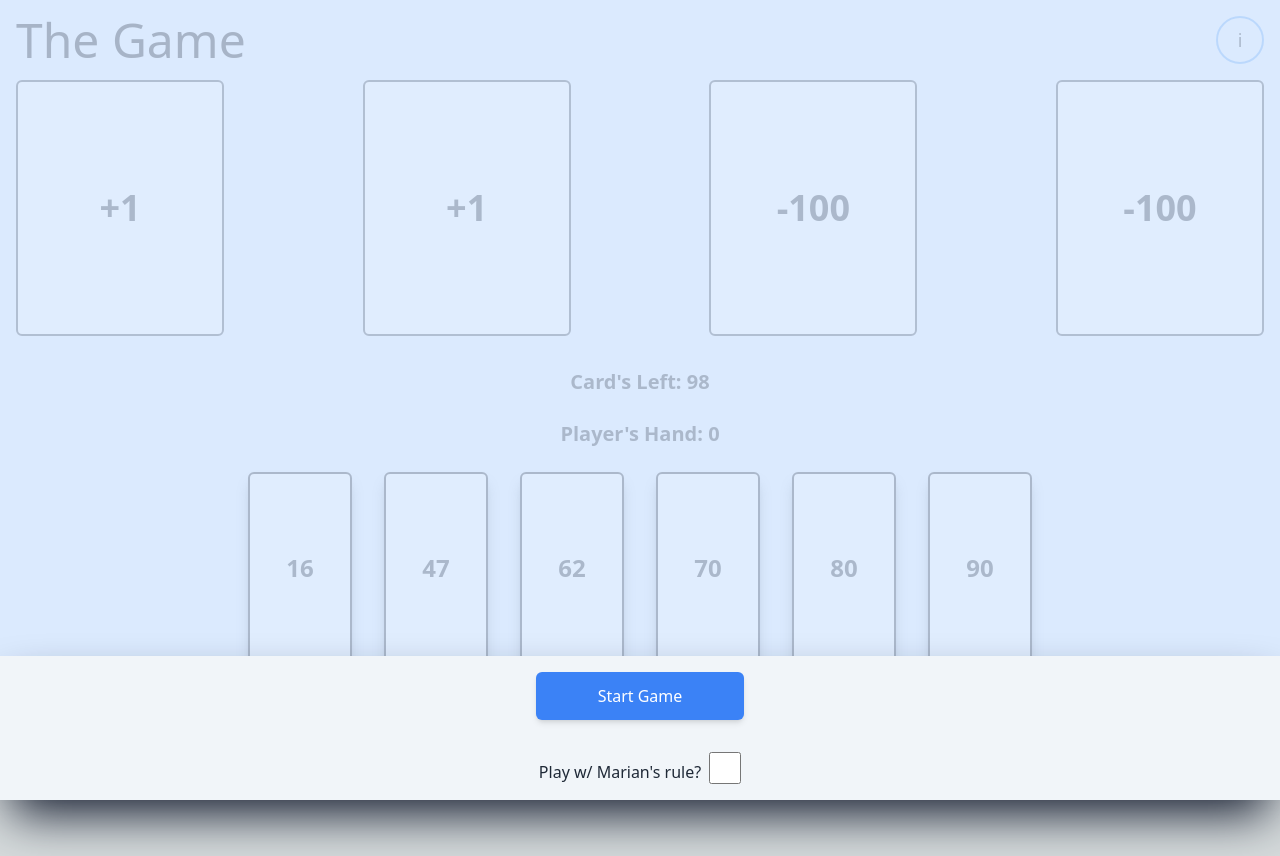
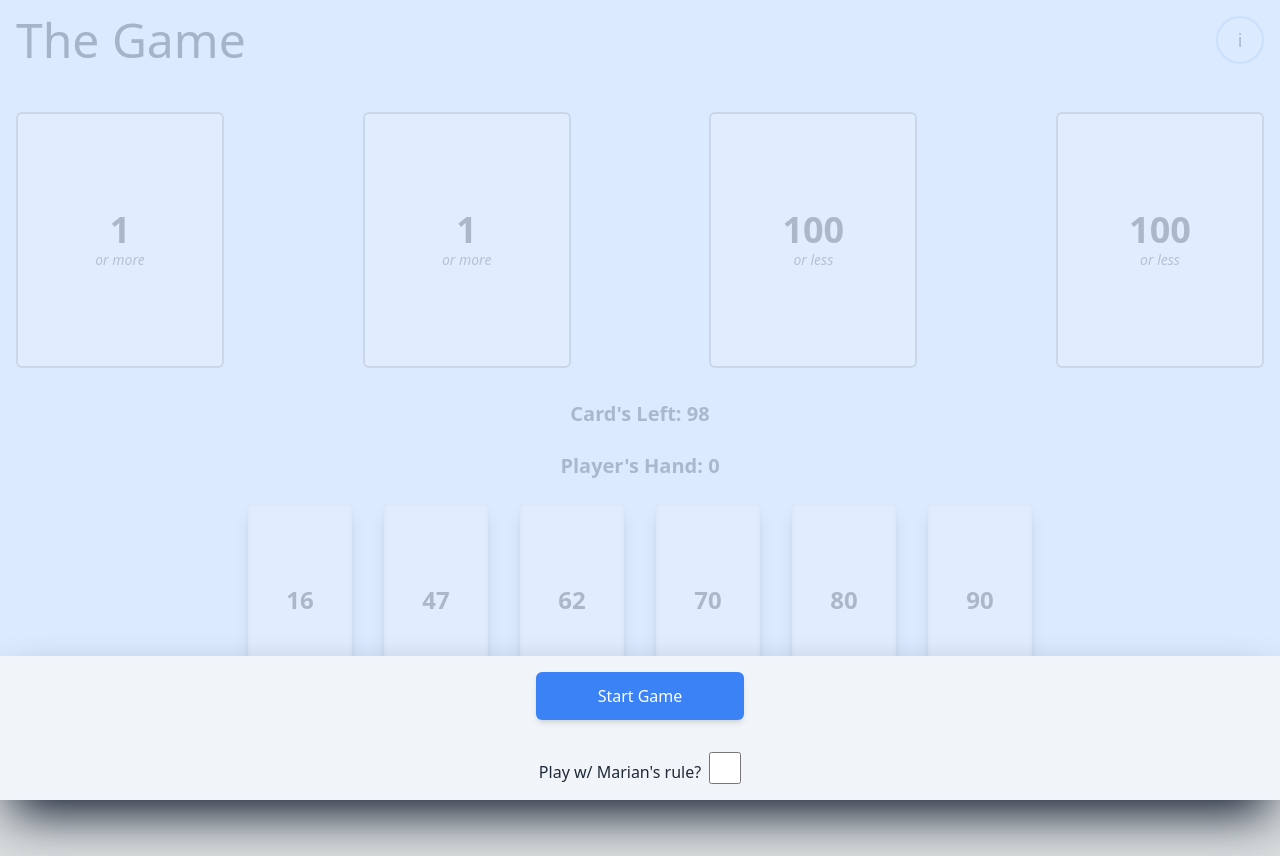
Before and after one commit to zacharyad/theGameSolitaire, a Next.js app: page / in a window 1280 px wide. Before the commit the page ends 820 px from the top, so only its background shows below. Built offline with nearby package versions, Linux system fonts and the light colour scheme.

Commit message:
Marians rules working properly

```diff
--- a/src/app/_components/card.js
+++ b/src/app/_components/card.js
@@ -9,9 +9,9 @@ const Card = ({ value, isSelected, onClick }) => {
         isSelected ? 'cardselected shadow-none ' : ''
       } w-2/12 h-24 shadow-inner shadow-slate-400
       bg-blue-50
-      md:text-2xl text-lg md:h-48 md:w-1/12 py-12 px-4 border-2 border-gray-800 rounded-md flex justify-center items-center font-bold cursor-pointer transition-all  ${
+      md:text-2xl text-lg md:h-48 md:w-1/12 py-12 px-4 border-2  border-gray-200 rounded-md flex justify-center items-center font-bold cursor-pointer transition-all  ${
         isSelected
-          ? 'bg-selected-card text-gray-900 underline -translate-y-[5px] scale-110 bg-blue-400 shadow-lg shadow-slate-500'
+          ? 'bg-selected-card text-gray-900 underline border-2 -translate-y-[5px] scale-110 bg-blue-400 shadow-lg shadow-slate-500'
           : 'bg-card-background shadow-lg shadow-slate-500'
       }
       ${hovered && 'bg-blue-200'}`}
--- a/src/app/_components/gameRulesDialog.js
+++ b/src/app/_components/gameRulesDialog.js
@@ -13,7 +13,7 @@ function GameRulesDialog() {
   };
 
   return (
-    <div className="text-gray-800 cursor-pointer text-sm md:text-lg border-2 border-blue-400 w-8 h-8 md:h-12 md:w-12 rounded-full content-center">
+    <div className="text-gray-800 cursor-pointer text-sm md:text-lg border-2 border-blue-300 w-8 h-8 md:h-12 md:w-12 rounded-full content-center">
       <button onClick={openDialog} className="w-full h-full rounded-full">
         i
       </button>
--- a/src/app/_components/pile.js
+++ b/src/app/_components/pile.js
@@ -18,13 +18,15 @@ const Pile = ({
   return (
     <div
       className={`${colorStates[colorState]} card w-1/4 h-40
-      md:text-4xl text-lg md:h-64 sm:w-1/6 border-2 flex-col bg-blue-50  border-gray-700 rounded-md flex justify-center items-center font-bold cursor-pointer transition-all duration-50 ease-out`}
+      md:text-4xl text-lg md:h-64 sm:w-1/6 border-2 flex-col bg-blue-50  border-gray-400 rounded-md flex justify-center items-center font-bold cursor-pointer transition-all duration-50 ease-out`}
       onMouseEnter={() => setColorState(isViable(currentCard, pileIdx) ? 1 : 2)}
       onMouseLeave={() => setColorState(0)}
       onClick={onClick}
     >
-      {pileIdx < 2 ? '+' : '-'}
-      {value}
+      <p>{value}</p>
+      <p className="italic text-sm font-thin opacity-80">
+        {pileIdx < 2 ? 'or more' : 'or less'}
+      </p>
     </div>
   );
 };
--- a/src/app/_components/playerCardArea.js
+++ b/src/app/_components/playerCardArea.js
@@ -22,7 +22,7 @@ const PlayerCardArea = ({
         id="playersCardContainer"
         className="flex flex-wrap justify-center gap-8 w-5/6 md:w-full rounded-lg"
       >
-        {cardsArr.length > 0 ? (
+        {cardsArr.length > 0 &&
           cardsArr.map((cardVal, idx) => {
             return (
               <Card
@@ -32,12 +32,7 @@ const PlayerCardArea = ({
                 onClick={() => handleCardSelect(cardVal)}
               />
             );
-          })
-        ) : (
-          <p key={1} className="mx-auto">
-            All Done!
-          </p>
-        )}
+          })}
       </div>
     </div>
   );
--- a/src/app/game.js
+++ b/src/app/game.js
@@ -3,20 +3,20 @@ import React, { useEffect, useState } from 'react';
 import PlayerCardArea from './_components/playerCardArea';
 import Pile from './_components/pile';
 
-const Game = () => {
+const Game = ({ resetGame, playWithMariansRule }) => {
   const [numPlayersHands, _] = useState(2);
   const [piles, setPiles] = useState([1, 1, 100, 100]);
   const [turn, setTurn] = useState(0);
   const [cardsLeft, setCardsLeft] = useState(98);
-  const [errorMsg, setErrorMsg] = useState('');
+  const [errorMsg, setErrorMsg] = useState({ msg: '', color: '' });
   const [playersHands, setPlayersHands] = useState([]);
   const [currHandPlaying, setCurrHandPlaying] = useState([]);
   const [currCardSelected, setCurrCardSelected] = useState(undefined);
   const [canPlaceCard, setCanPlaceCard] = useState(false);
   const [turnsPlayedCardsCount, setTurnsPlayedCardsCount] = useState(0);
   const [deck, setDeck] = useState(createShuffledDeck());
-  const [isMariansRuleApplied, setIsMariansRuleApplied] = useState(true);
   const [isEasyMode, setIsEasyMode] = useState(false);
+  const niceMsgs = ['NICE', 'OH YEAH', 'Sweet move, homie'];
 
   useEffect(() => {
     init();
@@ -63,6 +63,7 @@ const Game = () => {
   function handleTurnEnd() {
     dealAtEndOfTurn();
     setCurrCardSelected(undefined);
+    setErrorMsg({ msg: '', color: '' });
     setTurnsPlayedCardsCount(0);
     advTurn();
   }
@@ -77,7 +78,7 @@ const Game = () => {
 
   function handleSettingCurrSelectCard(cardVal) {
     setCurrCardSelected(cardVal);
-    setErrorMsg('');
+    setErrorMsg({ msg: '', color: '' });
   }
 
   function dealAtEndOfTurn() {
@@ -115,7 +116,10 @@ const Game = () => {
 
   function handleSelectingPileAndCardPlacement(idx) {
     if (currCardSelected == undefined) {
-      setErrorMsg('Select a card from your hand before selecting a pile.');
+      setErrorMsg({
+        msg: 'Select a card from your hand before selecting a pile.',
+        color: 'red',
+      });
       return;
     }
 
@@ -126,30 +130,43 @@ const Game = () => {
       updatePlayersHand();
       setTurnsPlayedCardsCount((prev) => prev + 1);
       setCardsLeft((prev) => prev - 1);
-      setErrorMsg('');
       setCurrCardSelected(undefined);
     } else {
-      setErrorMsg('This Move is not valid.');
+      setErrorMsg({ msg: 'Not a valid move', color: 'red' });
       return;
     }
+  }
+
+  function getNiceMessage() {
+    return niceMsgs[Math.floor(Math.random() * niceMsgs.length)];
   }
 
   function canPlaceCardOnPile(cardVal, pileIdx) {
     // logic to test the possible outcomes for a card being placed on a given pile
     if (pileIdx < 2) {
-      if (
-        piles[pileIdx] - cardVal === 10 ||
-        (isMariansRuleApplied && piles[pileIdx] - cardVal === 20)
-      ) {
+      console.log('start of add pile');
+      if (piles[pileIdx] - cardVal === 10) {
+        console.log('diff of 10');
+        setErrorMsg((prev) => ({ ...prev, msg: getNiceMessage() }));
+        return true;
+      }
+
+      if (playWithMariansRule && piles[pileIdx] - cardVal === 20) {
+        console.log('diff of 20');
+        setErrorMsg((prev) => ({ ...prev, msg: 'Marian would be proud!' }));
         return true;
       }
 
       return piles[pileIdx] < cardVal ? true : false;
     } else {
-      if (
-        cardVal - piles[pileIdx] === 10 ||
-        (isMariansRuleApplied && cardVal - piles[pileIdx] === 20)
-      ) {
+      if (cardVal - piles[pileIdx] === 10) {
+        console.log('diff of 10');
+        setErrorMsg((prev) => ({ ...prev, msg: getNiceMessage() }));
+        return true;
+      }
+      if (playWithMariansRule && cardVal - piles[pileIdx] === 20) {
+        console.log('diff of 20');
+        setErrorMsg((prev) => ({ ...prev, msg: 'Marian would be proud!' }));
         return true;
       }
 
@@ -157,9 +174,31 @@ const Game = () => {
     }
   }
 
+  // function testIfWonOrLostBeforeHand() {
+  //   let p1 = 0;
+  //   let p2 = 0;
+
+  //   while (p2 < currHandPlaying.length) {}
+  // }
+
+  if (cardsLeft === 0) {
+    console.log('Winner');
+    return (
+      <div className="flex flex-col gap-2 justify-center  m-auto items-center">
+        <h1>YOU Won!</h1>
+        <button
+          onClick={resetGame}
+          className="bg-blue-500 w-full mx-auto  hover:bg-blue-600 text-white font-medium py-3 px-6 rounded-md shadow-md hover:shadow-lg transition-all duration-200"
+        >
+          Play Again?
+        </button>
+      </div>
+    );
+  }
+
   return (
     <>
-      <div className="flex flex-col gap-2 justify-between mt-16">
+      <div className="flex flex-col gap-2 justify-between mt-24">
         <div className="flex gap-2 justify-between ">
           {piles.map((pileVal, idx) => {
             return (
@@ -203,11 +242,17 @@ const Game = () => {
           End Hand
         </button>
       )}
-      <div className="h-20 pt-12 text-sm md:text-lg mx-auto ">
-        {errorMsg.length > 0 ? (
-          <p className="text-red-400">{errorMsg}</p>
+      <div className="h-20 p-4 text-md md:text-lg font-mono font-semibold mx-auto text-center">
+        {errorMsg.msg ? (
+          <p
+            className={`${
+              errorMsg.color !== 'red' ? 'text-green-600' : 'text-red-500'
+            } text-lg`}
+          >
+            {errorMsg.msg}
+          </p>
         ) : (
-          <p className="opacity-0">Error Message</p>
+          <div></div>
         )}
       </div>
     </>
--- a/src/app/page.js
+++ b/src/app/page.js
@@ -21,13 +21,13 @@ export default function Home() {
       <div
         className={`${
           isStarting ? 'pointer-events-none opacity-25' : ''
-        } flex flex-col h-full`}
+        } flex flex-col`}
       >
         <Header
           isStarting={isStarting}
           playWithMariansRule={playWithMariansRule}
         />
-        <Game />
+        <Game resetGame={() => setIsStarting(true)} playWithMariansRule={playWithMariansRule} />
       </div>
       {isStarting && (
         <div className="p-4 bg-slate-100 shadow-2xl shadow-slate-900 text-gray-800 fixed bottom-0 left-0 right-0">
```
